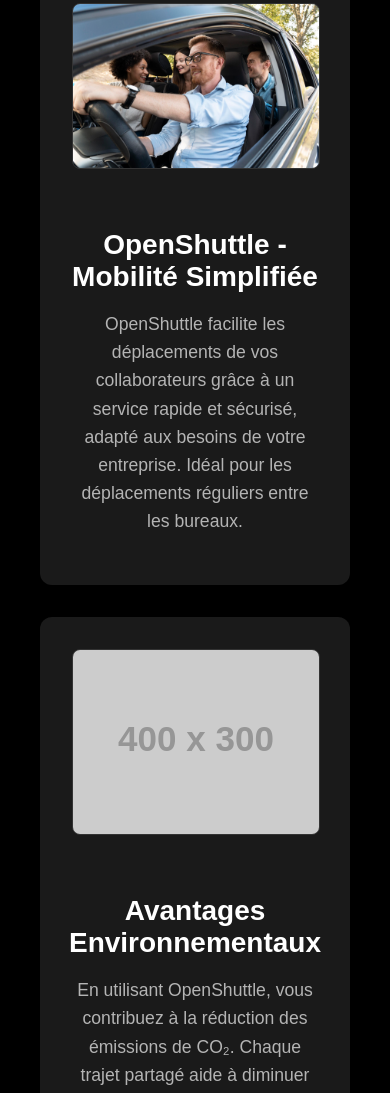
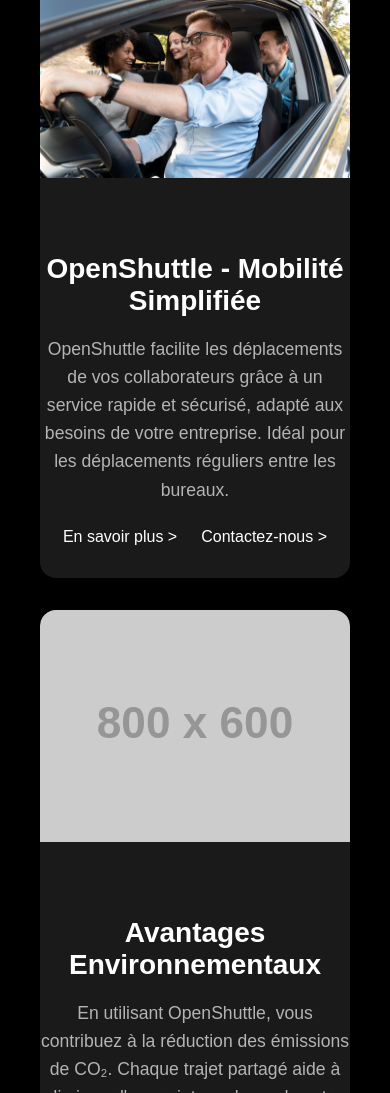
Before and after one commit to yannouuuu/IUT-SAE1.05-1.06, a plain HTML site: page index.html in a window 390 px wide. Shown: the part 907-2000 px from the top of the page. Drawn offline with Linux system fonts and the light colour scheme; placeholder pictures from the web are drawn by us.

Commit message:
archlinux le best

```diff
--- a/css/styles.css
+++ b/css/styles.css
@@ -212,67 +212,92 @@
     margin: 0 auto;
 }
 
-/* Style des cartes */
+/* Cartes */
 .shuttle-card {
+    display: flex;
+    align-items: center;
+    gap: 2rem;
     background-color: #1a1a1a;
     color: #ffffff;
-    padding: 2rem;
-    border-radius: 12px;
+    border-radius: 16px;
+    overflow: hidden;
     box-shadow: 0 4px 8px rgba(0, 0, 0, 0.3);
 }
 
-.shuttle-content {
-    display: flex;
-    align-items: center;
-    gap: 2rem;
+/* Inverser l'ordre pour une carte alternée */
+.shuttle-card.reversed {
+    flex-direction: row-reverse;
 }
 
+/* Image */
 .shuttle-image {
     flex: 1;
+    height: 100%;
 }
 
 .shuttle-image img {
     width: 100%;
-    height: auto;
-    border: 1px solid #333333;
-    border-radius: 8px;
-    background-color: #333;
+    height: 100%;
+    object-fit: cover; /* L'image remplit tout l'espace */
 }
 
-.shuttle-description {
+/* Texte */
+.shuttle-text {
     flex: 1;
+    padding: 2rem;
 }
 
-.shuttle-description h2 {
+.shuttle-text h2 {
     font-size: 1.75rem;
     font-weight: bold;
-    margin-bottom: 0.5rem;
-    color: #ffffff; /* Titre en blanc */
+    margin-bottom: 1rem;
+    color: #ffffff;
 }
 
-.shuttle-description p {
+.shuttle-text p {
     font-size: 1.1rem;
     line-height: 1.6;
+    margin-bottom: 1.5rem;
     color: #b4b4b4;
 }
 
-/* Styles pour inverser l'ordre de l'image et du texte */
-.shuttle-card.reversed .shuttle-content {
-    flex-direction: row-reverse;
+.shuttle-links {
+    display: flex;
+    gap: 1.5rem;
 }
 
-/* Responsive pour petits écrans */
+.shuttle-links a {
+    font-size: 1rem;
+    color: #ffffff;
+    text-decoration: none;
+    transition: color 0.3s ease;
+}
+
+.shuttle-links a:hover {
+    color: #b4b4b4;
+}
+
+/* Responsive */
 @media (max-width: 768px) {
-    .shuttle-content {
+    .shuttle-card {
         flex-direction: column;
+        gap: 1rem;
     }
 
-    .shuttle-card.reversed .shuttle-content {
-        flex-direction: column; /* Supprime l'inversion sur les petits écrans */
+    .shuttle-card.reversed {
+        flex-direction: column; /* Supprime l'inversion */
     }
 
-    .shuttle-description {
+    .shuttle-image, .shuttle-text {
+        width: 100%;
+    }
+
+    .shuttle-text {
         text-align: center;
+    }
+
+    .shuttle-links {
+        justify-content: center;
     }
 }
 
--- a/index.html
+++ b/index.html
@@ -81,39 +81,45 @@
         <section class="shuttle-info-section">
             <!-- Carte 1 -->
             <div class="shuttle-card">
-                <div class="shuttle-content">
                 <div class="shuttle-image">
-                        <img src="/assets/img/covoiturage1.jpg" alt="Illustration 1">
+                    <img src="./assets/img/covoiturage1.jpg" alt="Illustration OpenShuttle">
                 </div>
-                    <div class="shuttle-description">
+                <div class="shuttle-text">
                     <h2>OpenShuttle - Mobilité Simplifiée</h2>
                     <p>OpenShuttle facilite les déplacements de vos collaborateurs grâce à un service rapide et sécurisé, adapté aux besoins de votre entreprise. Idéal pour les déplacements réguliers entre les bureaux.</p>
+                    <div class="shuttle-links">
+                        <a href="#">En savoir plus &gt;</a>
+                        <a href="#">Contactez-nous &gt;</a>
                     </div>
                 </div>
             </div>
 
             <!-- Carte 2 (inversée) -->
             <div class="shuttle-card reversed">
-                <div class="shuttle-content">
                 <div class="shuttle-image">
-                        <img src="https://via.placeholder.com/400x300" alt="Illustration 2">
+                    <img src="https://via.placeholder.com/800x600" alt="Illustration Environnement">
                 </div>
-                    <div class="shuttle-description">
+                <div class="shuttle-text">
                     <h2>Avantages Environnementaux</h2>
                     <p>En utilisant OpenShuttle, vous contribuez à la réduction des émissions de CO₂. Chaque trajet partagé aide à diminuer l'empreinte carbone de votre entreprise, tout en favorisant une mobilité durable.</p>
+                    <div class="shuttle-links">
+                        <a href="#">Découvrez nos initiatives &gt;</a>
+                        <a href="#">Lire notre rapport &gt;</a>
                     </div>
                 </div>
             </div>
 
             <!-- Carte 3 -->
             <div class="shuttle-card">
-                <div class="shuttle-content">
                 <div class="shuttle-image">
-                        <img src="https://via.placeholder.com/400x300" alt="Illustration 3">
+                    <img src="https://via.placeholder.com/800x600" alt="Illustration Économies">
                 </div>
-                    <div class="shuttle-description">
+                <div class="shuttle-text">
                     <h2>Économies pour votre Entreprise</h2>
                     <p>Avec OpenShuttle, réduisez les coûts liés aux transports individuels et aux remboursements kilométriques. Partager les trajets permet de réaliser des économies substantielles pour l'entreprise.</p>
+                    <div class="shuttle-links">
+                        <a href="#">Voir les bénéfices &gt;</a>
+                        <a href="#">Contactez notre équipe &gt;</a>
                     </div>
                 </div>
             </div>
```
Lines whose indentation alone changed are shown as unchanged.
